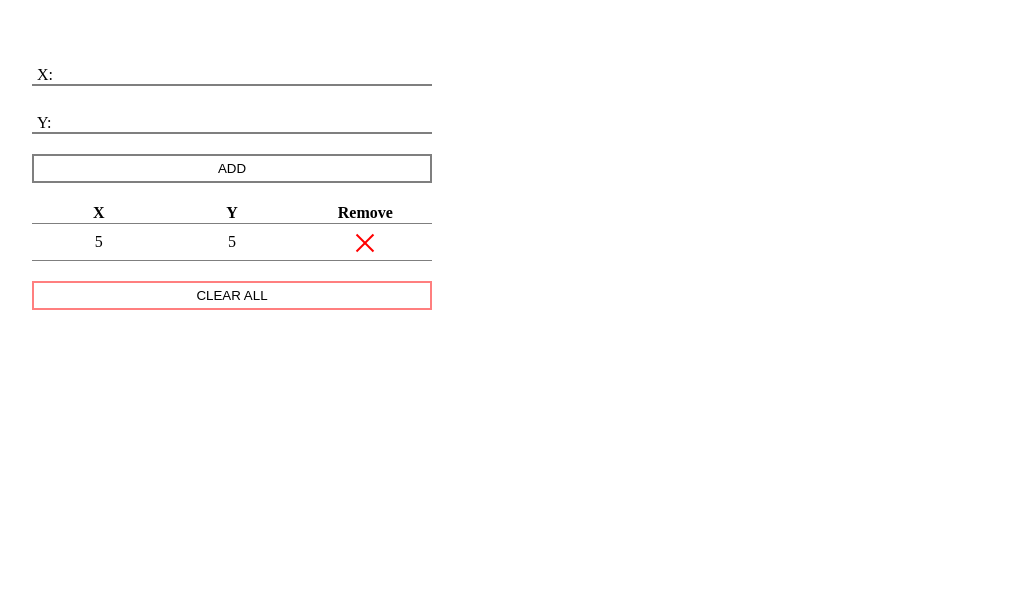
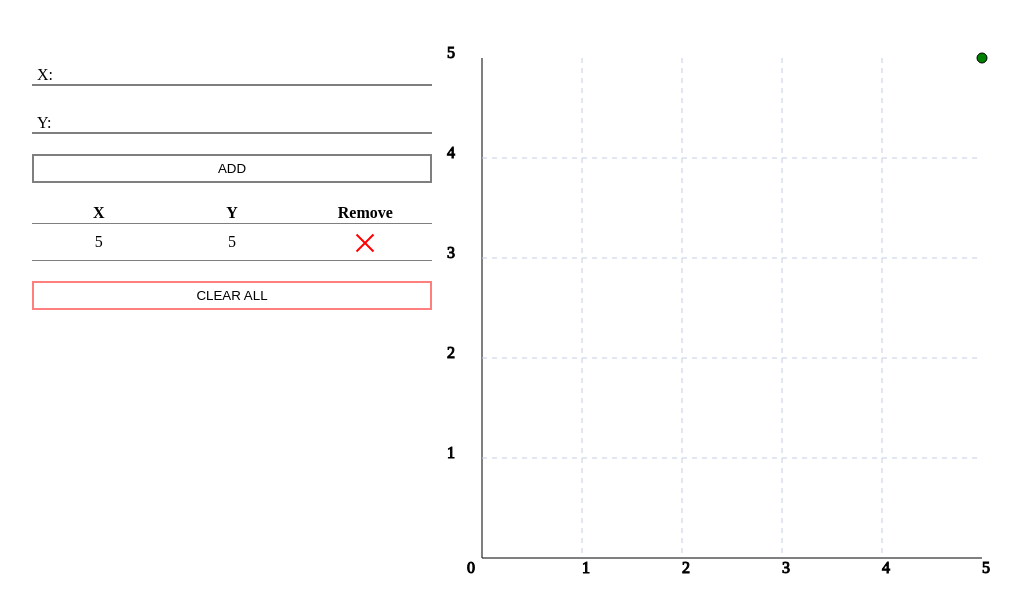
Before and after one commit to grandmaus/jsb, a website with bundled scripts: page index.html in a window 1280 px wide. Both pictures are taken after typing "5", "5" into the empty fields and a click on the button "ADD". Shown: the whole page, without its empty margins (8-1029 px from the left). Built offline with nearby package versions, Linux system fonts and the light colour scheme.

Commit message:
Added chart

```diff
--- a/css/style.css
+++ b/css/style.css
@@ -1,10 +1,13 @@
 .container {
+  display: flex;
+  align-items: flex-start;
   max-width: 1200px;
   margin: 0 auto;
   padding: 50px 20px 0;
 }
 
 .dataset-manager {
+  width: 100%;
   max-width: 400px;
 }
 
@@ -117,3 +120,25 @@
 .dataset-output__clear--show {
   display: block;
 }
+
+.chart {
+  position: relative;
+  width: 500px;
+  height: 500px;
+  margin-left: 50px;
+}
+
+.chart__grid {
+  width: 100%;
+  height: 100%;
+  overflow: visible;
+}
+
+.chart g {
+  stroke: #000000;
+}
+
+.chart__grid-line {
+  stroke: #c3cee3;
+  stroke-dasharray: 5;
+}
--- /dev/null
+++ b/js/chart/chartView.js
@@ -0,0 +1,85 @@
+import { clearContainer } from '../utils.js';
+
+export default class ChartView {
+  constructor(target) {
+    this.target = target;
+    this.init();
+  }
+
+  getChartWrapper() {
+    const chartWrapper = `
+      <div class="chart">
+        <svg class="chart__grid">
+          <g>
+            <line x1="0" x2="0" y1="0" y2="500"></line>
+
+            <line class="chart__grid-line" x1="400" x2="400" y1="0" y2="500"></line>
+            <line class="chart__grid-line" x1="300" x2="300" y1="0" y2="500"></line>
+            <line class="chart__grid-line" x1="200" x2="200" y1="0" y2="500"></line>
+            <line class="chart__grid-line" x1="100" x2="100" y1="0" y2="500"></line>
+          </g>
+          <g>
+            <line x1="0" x2="500" y1="500" y2="500"></line>
+
+            <line class="chart__grid-line" x1="0" x2="500" y1="400" y2="400"></line>
+            <line class="chart__grid-line" x1="0" x2="500" y1="300" y2="300"></line>
+            <line class="chart__grid-line" x1="0" x2="500" y1="200" y2="200"></line>
+            <line class="chart__grid-line" x1="0" x2="500" y1="100" y2="100"></line>
+
+            <text x="-15" y="515">0</text>
+          </g>
+          <g class="chart__markers"></g>
+          <g class="chart__points"></g>
+        </svg>
+      </div>
+    `;
+    document.querySelector(this.target).insertAdjacentHTML('beforeend', chartWrapper);
+  }
+
+  static drawPoints(data) {
+    const fragment = document.createDocumentFragment();
+    const markerContainer = document.querySelector('.chart__markers');
+    const pointContainer = document.querySelector('.chart__points');
+    const chartSize = 500;
+    const dataMax = Math.max.apply(Math, data.reduce((result, item) => result.concat(Object.values(item)), [0]));
+    const scaleCoefficient = chartSize / dataMax;
+    const gridStep = dataMax ? Math.round(dataMax / 5) : '';
+    const chartMarkers = `
+      <g>
+        <text x="500" y="515">${dataMax || ''}</text>
+        <text x="400" y="515">${gridStep * 4 || ''}</text>
+        <text x="300" y="515">${gridStep * 3 || ''}</text>
+        <text x="200" y="515">${gridStep * 2 || ''}</text>
+        <text x="100" y="515">${gridStep || ''}</text>
+      </g>
+      <g>
+        <text x="-35" y="0">${dataMax || ''}</text>
+        <text x="-35" y="100">${gridStep * 4 || ''}</text>
+        <text x="-35" y="200">${gridStep * 3 || ''}</text>
+        <text x="-35" y="300">${gridStep * 2 || ''}</text>
+        <text x="-35" y="400">${gridStep || ''}</text>
+      </g>
+    `;
+
+    clearContainer(pointContainer);
+    clearContainer(markerContainer);
+
+    const points = data.reduce((result, item) => {
+      const point = document.createElementNS('http://www.w3.org/2000/svg', 'circle');
+      point.setAttribute('fill', 'green');
+      point.setAttribute('cx', `${item.x * scaleCoefficient}`);
+      point.setAttribute('cy', `${chartSize - item.y * scaleCoefficient}`);
+      point.setAttribute('r', '5');
+      result.appendChild(point);
+
+      return result;
+    }, fragment);
+
+    markerContainer.insertAdjacentHTML('beforeend', chartMarkers);
+    pointContainer.appendChild(points);
+  }
+
+  init() {
+    this.getChartWrapper();
+  }
+}
--- a/js/dataset/datasetController.js
+++ b/js/dataset/datasetController.js
@@ -1,5 +1,7 @@
-import DatasetModel from "./datasetModel.js";
+import DatasetModel from './datasetModel.js';
 import { validatePattern } from '../utils.js';
+
+import ChartView from '../chart/ChartView.js';
 
 const model = new DatasetModel();
 
@@ -14,6 +16,7 @@ export default class DatasetController {
         model.setData(x, y);
         this.isValid = true;
         resolve(model.data);
+        ChartView.drawPoints(model.getData());
       } else {
         this.isValid = false;
         reject('Invalid');
--- a/js/dataset/datasetModel.js
+++ b/js/dataset/datasetModel.js
@@ -14,4 +14,8 @@ export default class DatasetModel {
   clearData() {
     this.data = [];
   }
+
+  getData() {
+    return this.data;
+  }
 }
--- a/js/index.js
+++ b/js/index.js
@@ -1,3 +1,5 @@
 import DatasetView from './dataset/datasetView.js';
+import ChartView from './chart/chartView.js';
 
 new DatasetView('#app');
+new ChartView('#app');
```
